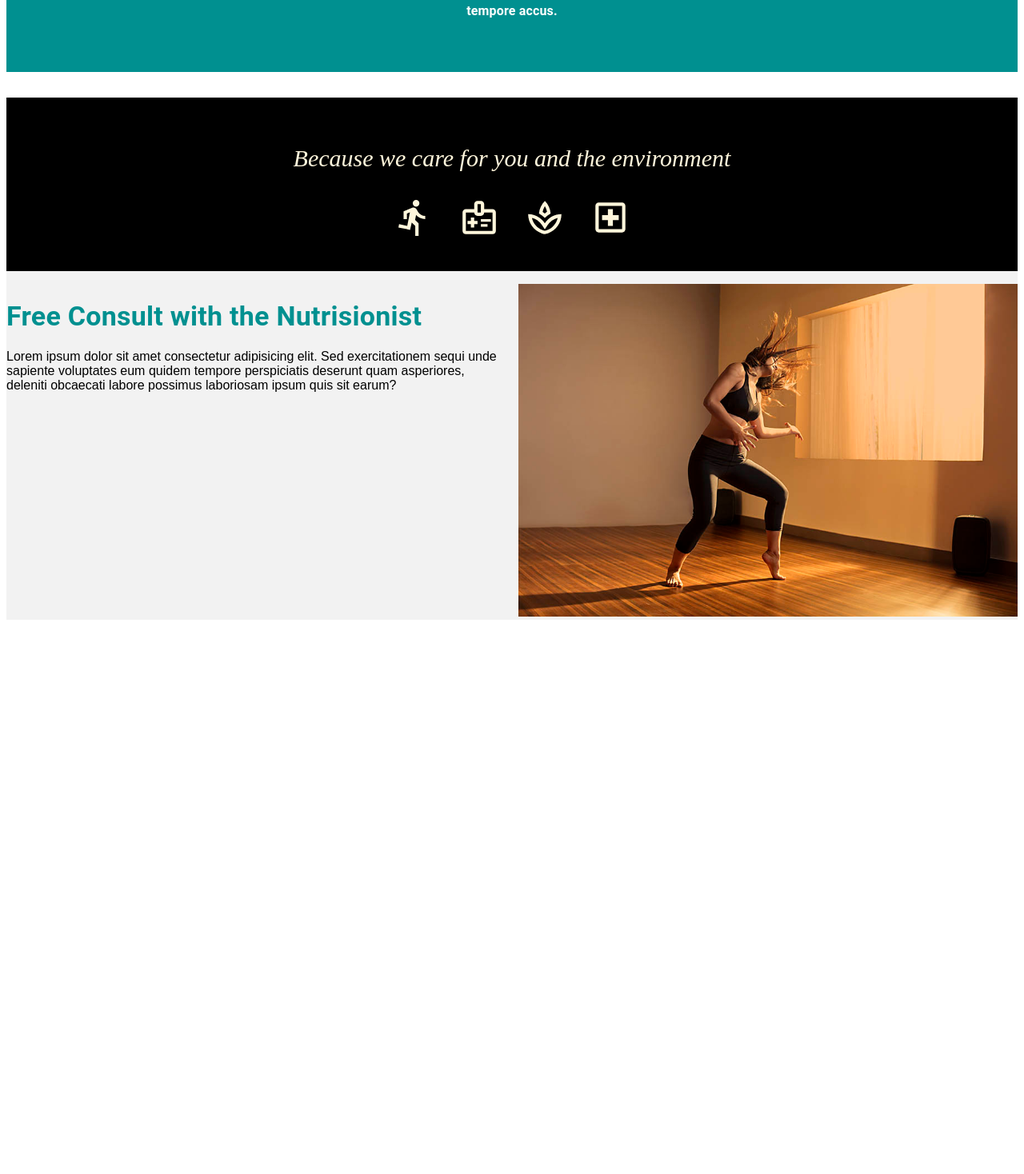
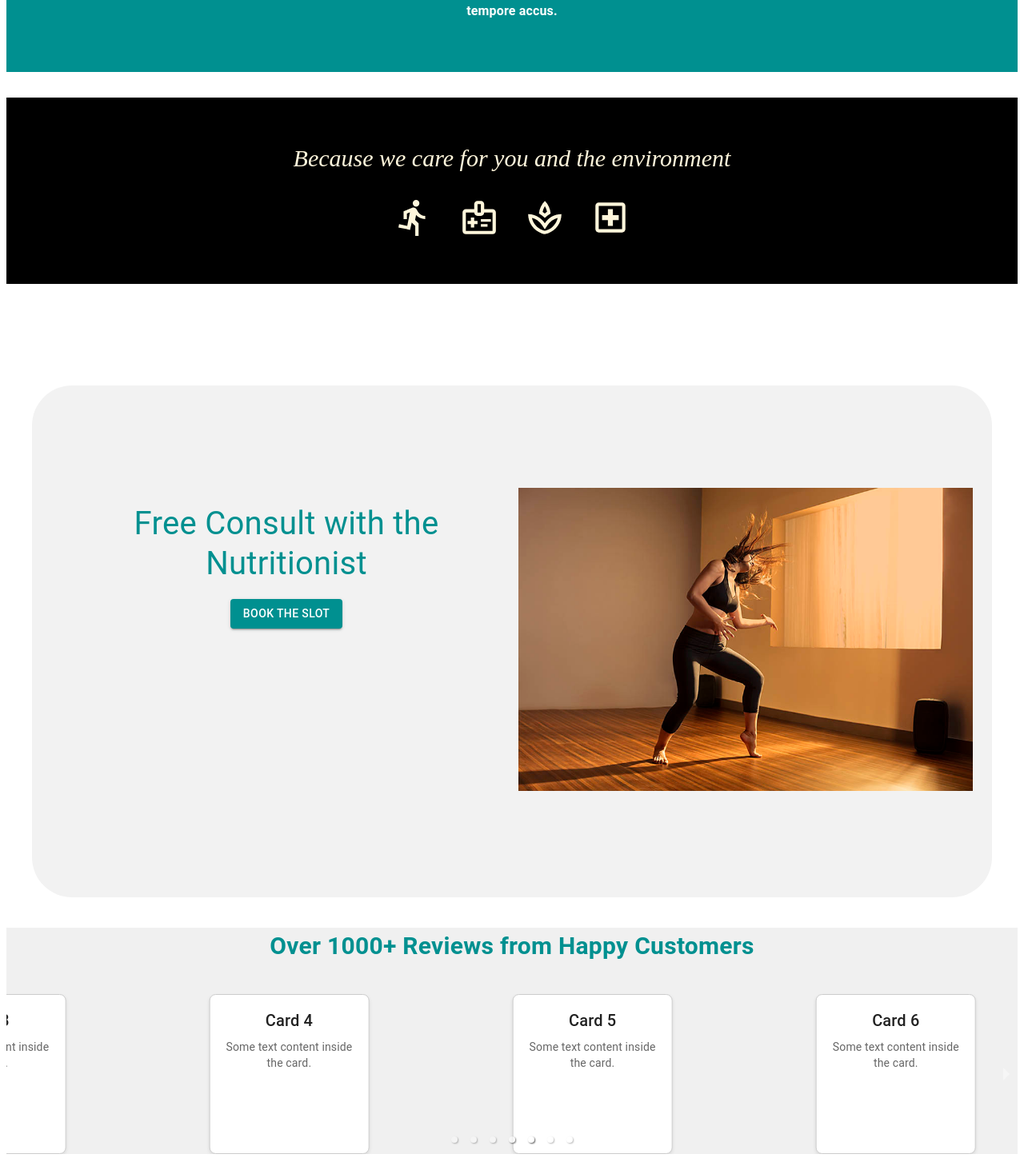
Before and after one commit to Adi2022/arecharapp, a React (Vite) app: page / in a window 1280 px wide. Shown: the part 1636-3104 px from the top of the page at 80% size. Before the commit the page ends 2419 px from the top, so only its background shows below. Built offline with nearby package versions, Linux system fonts and the light colour scheme.

Commit message:
home page updated

```diff
--- a/src/components/BookSlot.jsx
+++ b/src/components/BookSlot.jsx
@@ -1,34 +1,40 @@
 import React from "react";
-import { Typography, Grid, Box } from "@mui/material";
+import { Typography, Grid, Box, Container } from "@mui/material";
 import banner1 from "../assets/images.jpg";
+import Buttons from "../common/Buttons";
 
 const BookSlot = () => {
 	return (
-		<Box sx={{  backgroundColor: "#f2f2f2" }}>
+		<Container
+			sx={{
+				backgroundColor: "#f2f2f2",
+				display: "flex",
+				justifyContent: "center",
+				alignItems: "center",
+				height: "80vh",
+				borderRadius: "50px",
+				marginTop: "10%",
+			}}
+		>
 			<Grid container spacing={2}>
 				<Grid item xs={12} sm={6}>
-					<Typography
-						marginBottom={"20px"}
-						marginTop={"20px"}
-						variant="h4"
-						style={{ color: "#009090", fontWeight: "600" }}
-					>
-						Free Consult with the Nutrisionist
-					</Typography>
-					<div style={{ fontWeight: "400", fontFamily: "'Poppins', sans-serif" }}>
-						<Typography variant="">
-							Lorem ipsum dolor sit amet consectetur adipisicing elit. Sed exercitationem sequi unde sapiente voluptates
-							eum quidem tempore perspiciatis deserunt quam asperiores, deleniti obcaecati labore possimus laboriosam
-							ipsum quis sit earum?
+					<Box sx={{ paddingLeft: "20px" }}>
+						<Typography
+							marginBottom={"20px"}
+							marginTop={"20px"}
+							variant="h4"
+							style={{ color: "#009090", fontWeight: "light", fontSize: "40px", textAlign: "center" }}
+						>
+							Free Consult with the Nutritionist
 						</Typography>
-						{/* Rest of the content */}
-					</div>
+						<Buttons title="Book The Slot" />
+					</Box>
 				</Grid>
 				<Grid item xs={12} sm={6}>
 					<img src={banner1} alt="Logo" style={{ width: "100%" }} />
 				</Grid>
 			</Grid>
-		</Box>
+		</Container>
 	);
 };
 
--- /dev/null
+++ b/src/components/ReviewPage.jsx
@@ -0,0 +1,67 @@
+import React from "react";
+import { Carousel } from "react-responsive-carousel";
+import "react-responsive-carousel/lib/styles/carousel.min.css";
+import { Card, CardContent, Typography } from "@mui/material";
+
+const ReviewPage = () => {
+	const carouselItems = [
+		{ id: 1, text: "Card 1" },
+		{ id: 2, text: "Card 2" },
+		{ id: 3, text: "Card 3" },
+		{ id: 4, text: "Card 4" },
+		{ id: 5, text: "Card 5" },
+		{ id: 6, text: "Card 6" },
+		{ id: 7, text: "Card 7" },
+	];
+
+	const carouselSettings = {
+		autoPlay: true,
+		infiniteLoop: true,
+		showStatus: false,
+		showThumbs: false,
+		interval: 3000, // Change this value to control the slide duration
+		centerMode: true,
+		centerSlidePercentage: 30,
+		selectedItem: 2, // Change this value to control which card is initially visible
+		onClickItem: (index) => {
+			// Handle the click on carousel item here (optional)
+			console.log(`Clicked on card ${index + 1}`);
+		},
+	};
+
+	return (
+		<div style={{ backgroundColor: "#f0f0f0", marginTop: "2%",marginBottom:"2%" }}>
+			<Typography textAlign={"center"} color={"#009090"} fontWeight={"bold"} fontSize={"30px"} marginTop={"3%"} marginBottom={"3%"}>
+				Over 1000+ Reviews from Happy Customers
+			</Typography>
+			<Carousel {...carouselSettings}>
+				{carouselItems.map((item) => (
+					<div key={item.id} style={{ margin: "0 10px" }}>
+						<Card
+							sx={{
+								backgroundColor: "white",
+								border: "1px solid #ccc",
+								borderRadius: "8px",
+								boxShadow: "0 2px 4px rgba(0, 0, 0, 0.1)",
+								height: "200px", // Adjust the height as needed
+								width: "200px",
+
+							}}
+						>
+							<CardContent>
+								<Typography variant="h6" gutterBottom>
+									{item.text}
+								</Typography>
+								<Typography variant="body2" color="text.secondary">
+									Some text content inside the card.
+								</Typography>
+							</CardContent>
+						</Card>
+					</div>
+				))}
+			</Carousel>
+		</div>
+	);
+};
+
+export default ReviewPage;
--- a/src/pages/Home.jsx
+++ b/src/pages/Home.jsx
@@ -4,6 +4,7 @@ import HomeProductsInfo from '../components/HomeProductsInfo';
 import VitagolProductInfo from '../components/VitagolProductInfo';
 import WecareBanner from '../components/WecareBanner';
 import BookSlot from '../components/BookSlot';
+import ReviewPage from '../components/ReviewPage';
 
 const Home = () => {
   return (
@@ -14,6 +15,7 @@ const Home = () => {
       <VitagolProductInfo/>
       <WecareBanner/>
       <BookSlot/>
+      <ReviewPage/>
     </div>
   )
 }
```
